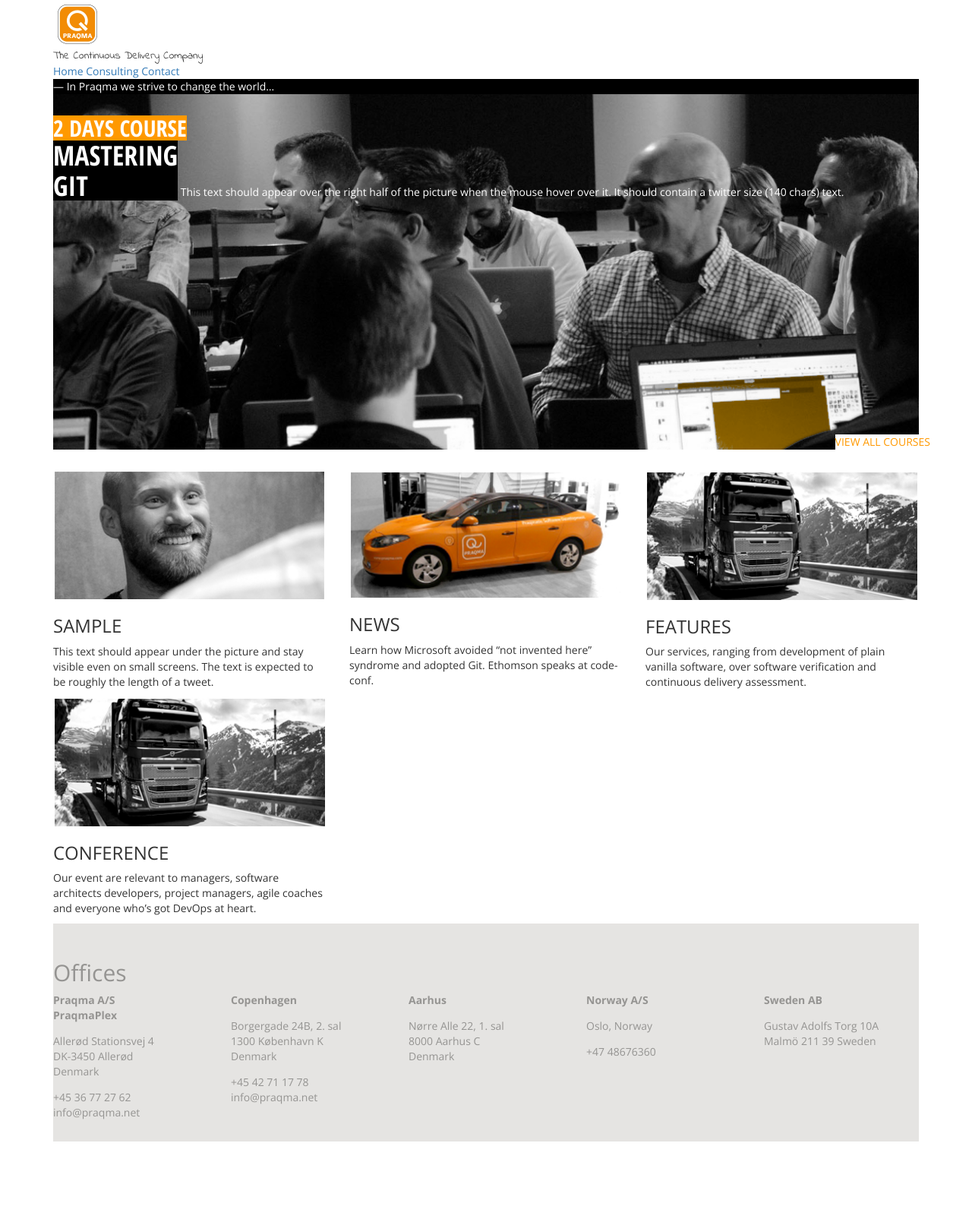
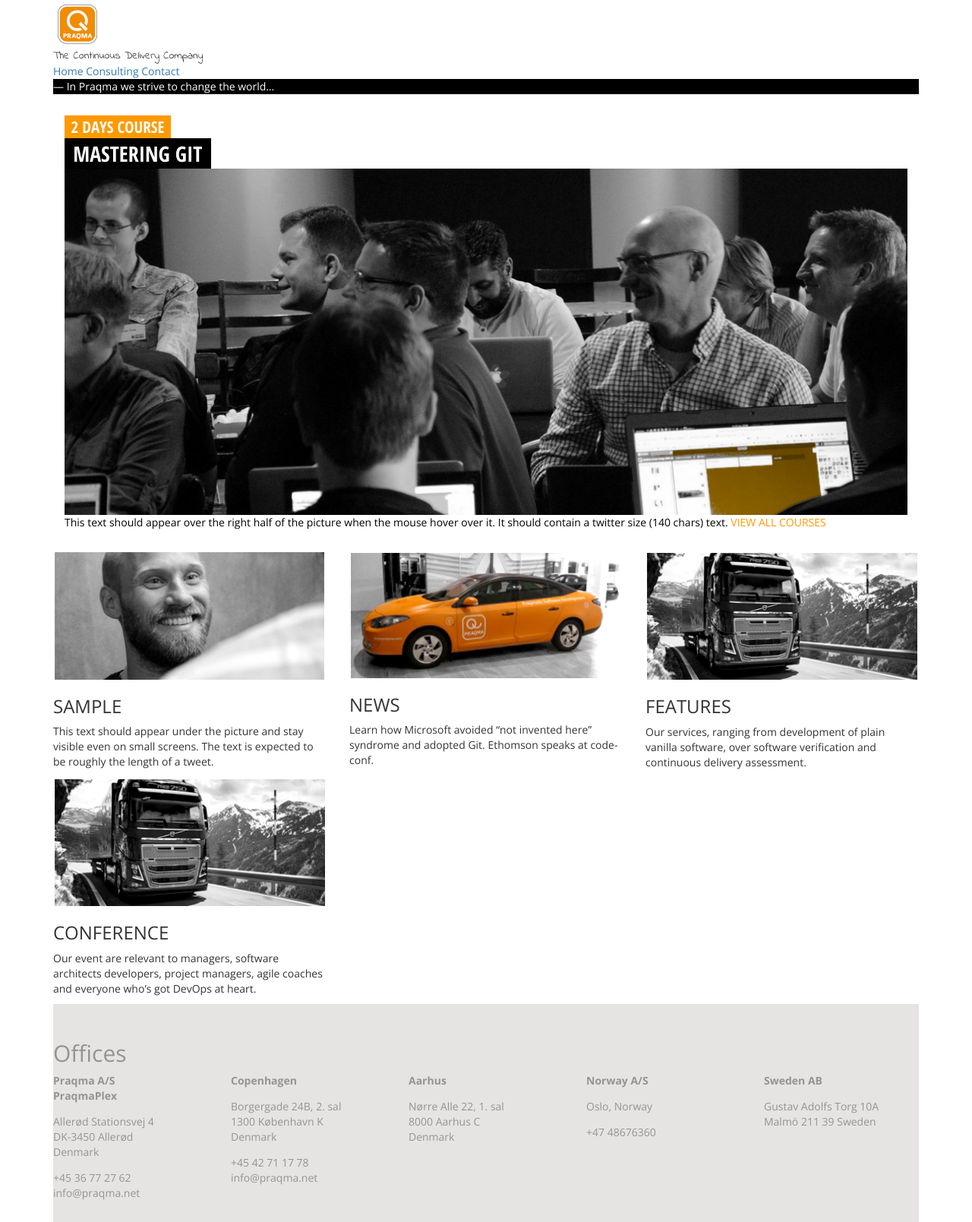
Before and after one commit to illus0r/praqma, a Jekyll site: the page built from index.html, in a window 1280 px wide. Shown: the whole page at 76% size. Built offline with Jekyll 4.4.1, drawn with Linux system fonts in a browser that asks for light colours; before the commit the page ends 1503 px from its top, so only the background shows below that.

Commit message:
Aligned main banner. Now make mobile version. Trying to make main-banner 100% of body

```diff
--- a/_data/front.yml
+++ b/_data/front.yml
@@ -5,7 +5,7 @@
             when the mouse hover over it. It should contain a twitter
             size (140 chars) text.
    ribbon-orange-caption: 2 DAYS COURSE
-   ribbon-black-caption:  MASTERING<br/>GIT
+   ribbon-black-caption:  MASTERING <br/>GIT
    ribbon-white-caption:  VIEW ALL COURSES
    ribbon-white-link:     /training/
 
--- a/_includes/main-banner.html
+++ b/_includes/main-banner.html
@@ -1,17 +1,18 @@
 {% assign mb = site.data.front.main-banners[0] %}
 <section class="main-banner">
   <div>
+    <div>
       <a class="main-link" href="{{ mb.link }}">
-      <span>
-        <h2>{{ mb.ribbon-orange-caption }}</h2><br><h1>{{ mb.ribbon-black-caption }}</h1>
-        <span class="caption">{{ mb.caption }}</span>
+        <span class="title-ribbons">
+          <span class="ribbon-secondary">{{ mb.ribbon-orange-caption }}</span><br>
+          <span class="ribbon-primary">{{ mb.ribbon-black-caption }}</span>
         </span>
         <img src="{{ mb.image | prepend: site.url }}" alt="{{ ribbon-black-caption }}">
       </a>
+      <span class="caption">{{ mb.caption }}</span>
       <a class="additional-link" href=" {{ mb.ribbon-white-link }}">
-      <span>
         {{ mb.ribbon-white-caption }}
-      </span>
       </a>
     </div>
+  </div>
 </section>
--- a/_sass/components/_footer.scss
+++ b/_sass/components/_footer.scss
@@ -1,6 +1,7 @@
 footer{
   background: $color-gray;
   color: $color-gray-text;
+  /*font-size: 0.8em;*/
   padding: 2em 0px;
   .directions{
     @extend .row;
--- a/_sass/components/_main-banner.scss
+++ b/_sass/components/_main-banner.scss
@@ -1,47 +1,52 @@
 // empty
 section.main-banner{
-  margin-bottom: 2em;
-  position: relative;
+  margin: 2em 0;
   a{
     color: $color-white;
   }
   &>div{
     @extend .col-md-15;
   }
-  a.main-link>span{
-    position: absolute;
-    top: 2em;
+  &>div>div{
+    position: relative;
+  }
+  a.main-link .title-ribbons{
+    span{
+      padding: 0 0.4em;
+    }
+    /*position: absolute;*/
+    /*top: 2em;*/
+  }
+  .ribbon-secondary{
+    background-color: $color-orange;
+    display: inline-block;
+    margin: 0;
+    font-size: 1.5em;
+    @include font($family: 'condensed', $weight: 'bold');
+  }
+  .ribbon-primary{
+    background-color: $color-black;
+    display: inline-block;
+    margin: 0;
+    font-size: 2em;
+    br{
+      display: none;
+    }
+    @include font($family: 'condensed', $weight: 'bold');
   }
   img{
     width: 100%;
   }
-  a.additional-link span{
+  .caption{
+    color: $color-black;
+  }
+  a.additional-link{
     background: $color-white;
-    bottom: 0;
-    right: 0;
     color: $color-orange;
-    display: block;
-    position: absolute;
-  }
-  h2{
-    background-color: $color-orange;
     display: inline-block;
-    margin: 0;
-    @include font($family: 'condensed', $weight: 'bold');
-    /*&:after {*/
-        /*content: '\00000a';*/
-        /*white-space: pre;*/
-    /*}*/
-  }
-  h1{
-    background-color: $color-black;
-    display: inline-block;
-    margin: 0;
-    @include font($family: 'condensed', $weight: 'bold');
-    /*&:before {*/
-        /*content: '\A';*/
-        /*white-space: pre;*/
-    /*}*/
+    /*position: absolute;*/
+    /*bottom: 0;*/
+    /*right: 0;*/
   }
   @extend .row;
 }
--- a/_sass/components/_slogan.scss
+++ b/_sass/components/_slogan.scss
@@ -1,4 +1,5 @@
 .slogan{
   color: $color-white;
   background: $color-black;
+  @extend .hidden-xs;
 }
```
Lines whose indentation alone changed are shown as unchanged.
